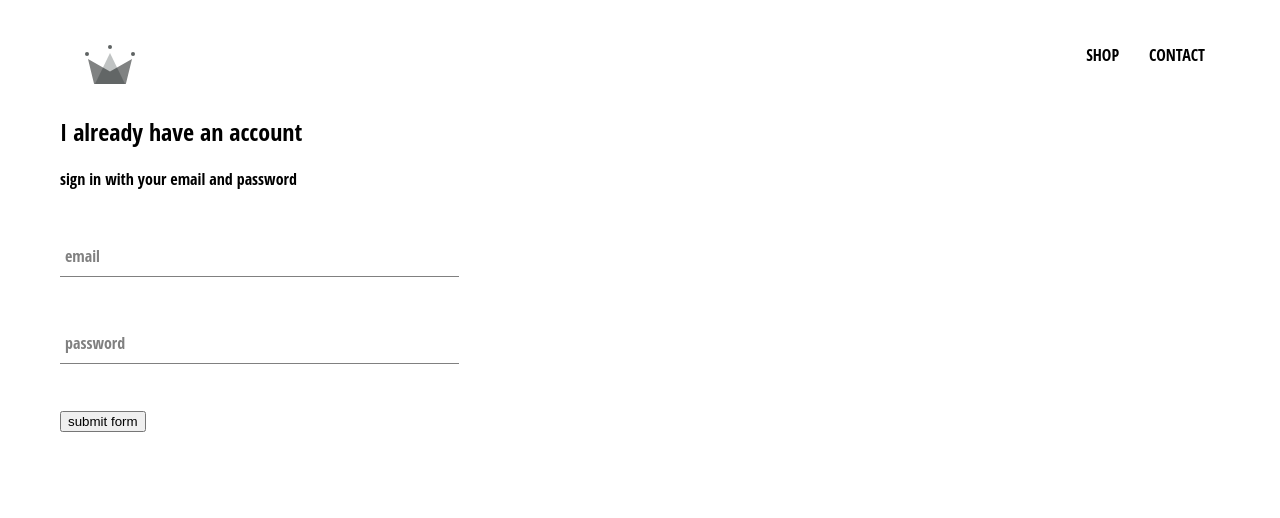
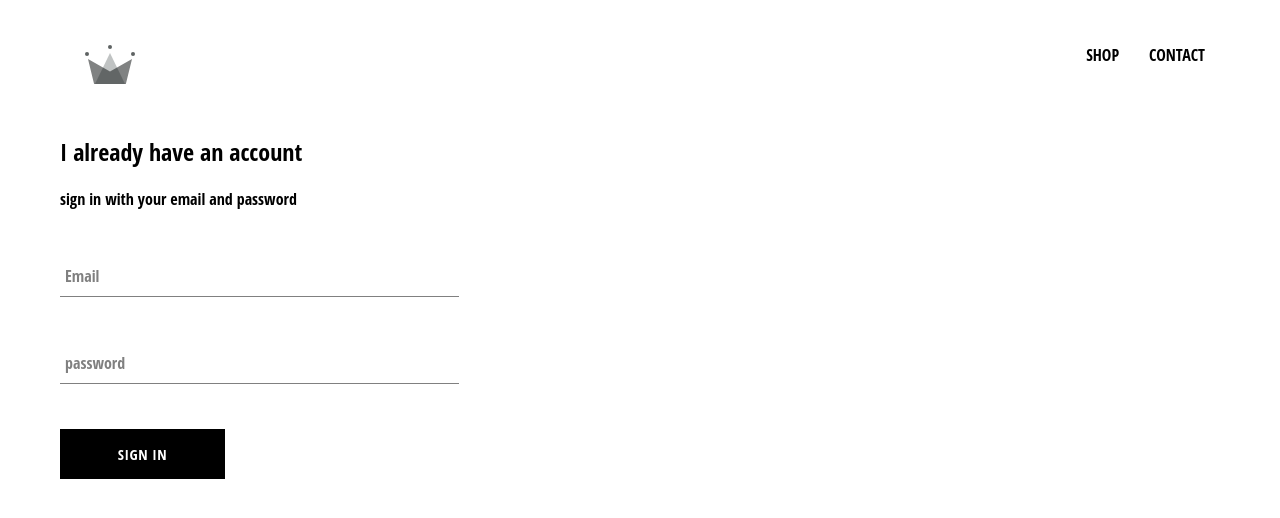
Before and after one commit to EMahmoudNabil/ecommerce-clothing, a React (Create React App) app: page /signin in a window 1280 px wide. Shown: the top 518 px of the page. Built offline with nearby package versions, Linux system fonts and the light colour scheme; the HTML template or start-up script is replaced by a standard one.

Commit message:
Custom button Component and styles

```diff
--- /dev/null
+++ b/src/components/custom-button/custom-button.component.jsx
@@ -0,0 +1,12 @@
+import React from 'react';
+
+import './custom-button.styles.scss';
+
+
+const CustomButton = ({children , ...otherProps}) => (
+<button className='custom-button'  {...otherProps}>
+    {children}
+</button>
+
+)
+export default CustomButton
--- /dev/null
+++ b/src/components/custom-button/custom-button.styles.scss
@@ -0,0 +1,22 @@
+.custom-button {
+    min-width: 165px;
+    width: auto;
+    height: 50px;
+    letter-spacing: 0.5px;
+    line-height: 50px;
+    padding: 0 35px 0 35px;
+    font-size: 15px;
+    background-color: black;
+    color: white;
+    text-transform: uppercase;
+    font-family: 'Open Sans Condensed';
+    font-weight: bolder;
+    border: none;
+    cursor: pointer;
+
+    &:hover {
+      background-color: white;
+      color: black;
+      border: 1px solid black;
+    }
+  }
--- a/src/components/sign-in/sign-in.component.jsx
+++ b/src/components/sign-in/sign-in.component.jsx
@@ -1,6 +1,7 @@
 import React , { Component } from 'react';
 import './sign-in.styles.scss'
 import FormInput from '../form-input/form-input.component'
+import CustomButton from '../custom-button/custom-button.component'
 
 
 class SignIn extends Component {
@@ -9,17 +10,17 @@
 
         this.state={
             email:'',
-            passward :''
+            password :''
         }
     }
     handleSubmit=(e)=>{
         e.preventDefault();
 
-        this.setState({email:'',passward:''})
+        this.setState({email:'',password:''})
     }
     handheChange =(e)=>{
-        const {value , name } = e.target;
-        this.setState({ [name]:value })
+        const {value , name} = e.target;
+        this.setState({ [name]:value  })
 
     }
     render() {
@@ -33,18 +34,20 @@
                           type="email"
                           value={this.state.email}
                           handlechange={this.handheChange}
-                          label ="email"
+                          label ="Email"
                           required/>
 
-                    <FormInput
-                        name='password'
-                        type="password"
-                        value={this.state.passward}
-                        handlechange={this.handheChange}
-                        label ="password"
-                        required/>
+                     <FormInput
+                         name='password'
+                          type ="password"
+                          value={this.state.password}
+                          handlechange={this.handheChange}
+                          label ="password"
+                          required/>
 
-                    <input type="submit" value="submit form" />
+                    <CustomButton type="submit" >
+                        SIGN IN
+                    </CustomButton>
                 </form>
 
             </div>
--- a/src/components/sign-in/sign-in.styles.scss
+++ b/src/components/sign-in/sign-in.styles.scss
@@ -1,3 +1,9 @@
  .sign-in{
      width: 30vw;
+     display: flex;
+     flex-direction: column;
+
+     .title{
+        margin: 10px 0px;
+     }
  }
```
